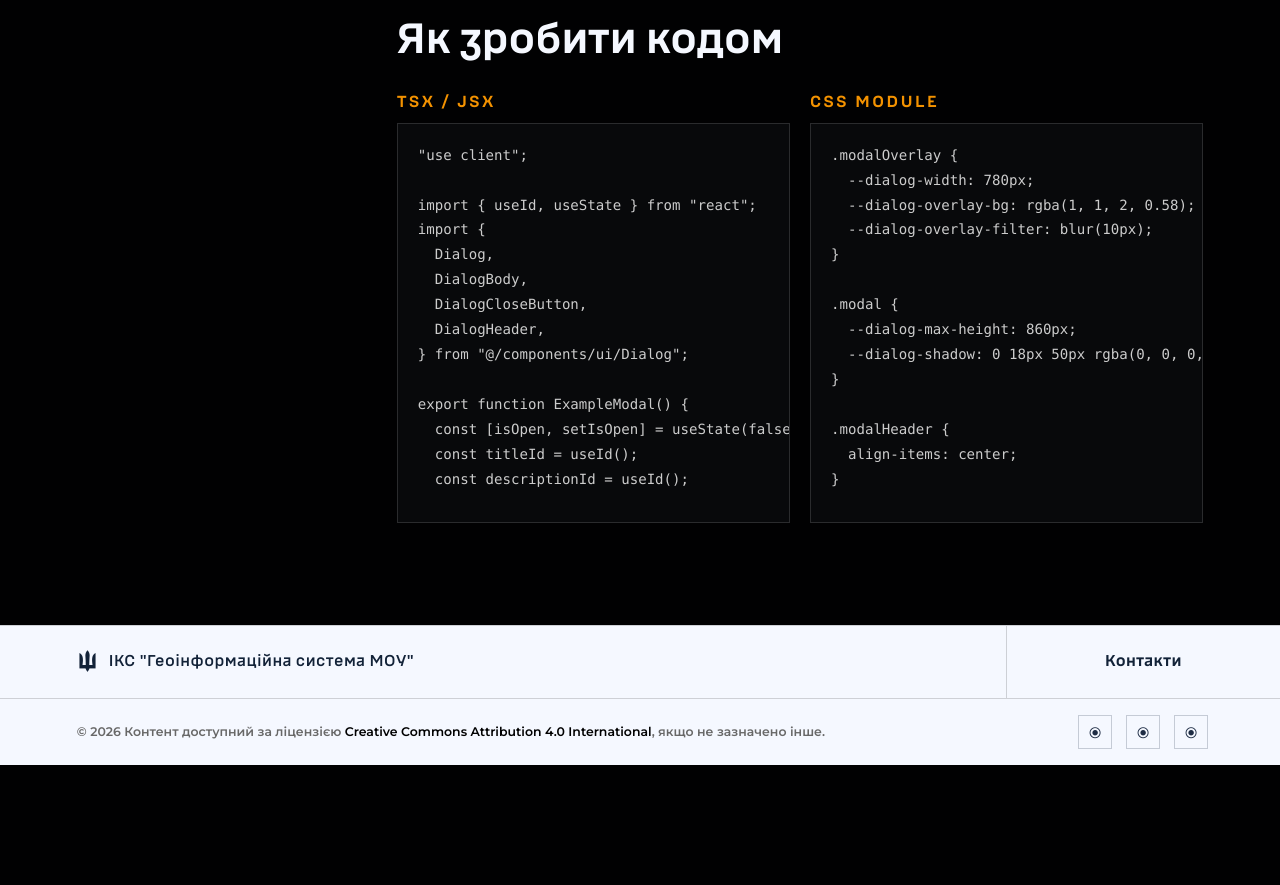
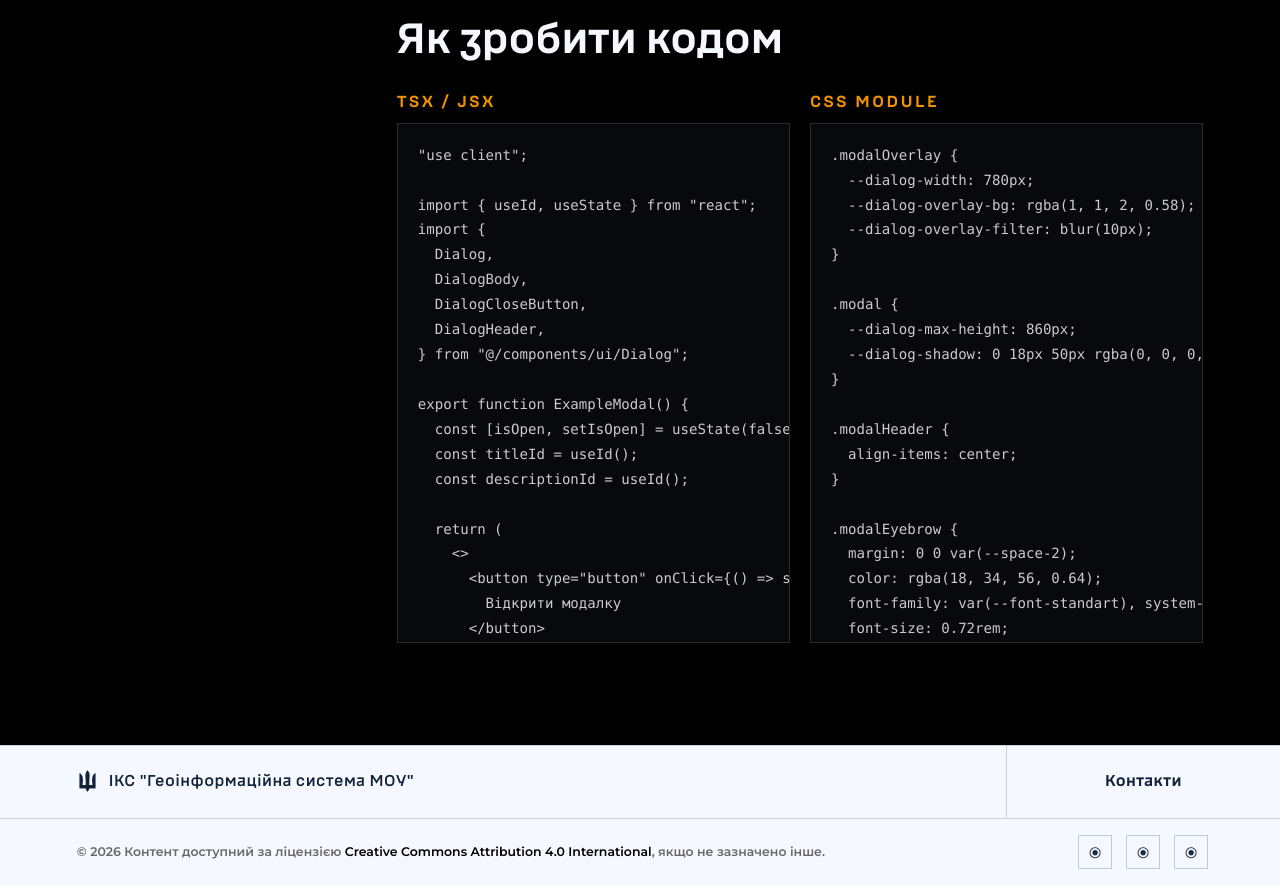
Before and after one commit to britanhate/UI-kit, a Next.js app: page /modals in a window 1280 px wide. Shown: the part 2000-2885 px from the top of the page. Before the commit the page ends 2765 px from the top, so only its background shows below. Built offline with nearby package versions, Linux system fonts and the light colour scheme.

Commit message:
Simplify design system code blocks

```diff
--- a/src/design-system/ExpandableCodeBlock.module.css
+++ b/src/design-system/ExpandableCodeBlock.module.css
@@ -1,18 +1,6 @@
-.root {
-  --code-preview-height: clamp(17rem, 42vw, 25rem);
-
-  min-width: 0;
-}
-
-.codeFrame {
-  position: relative;
-  min-width: 0;
-}
-
 .code {
-  max-height: var(--code-preview-height);
-  overflow-x: auto;
-  overflow-y: hidden;
+  max-height: 520px;
+  overflow: auto;
   margin: 0;
   border: var(--border-width) solid var(--color-border-soft);
   background: #08090b;
@@ -20,68 +8,15 @@
   color: var(--color-text-muted);
   font-size: 0.88rem;
   line-height: 1.7;
-  transition: max-height var(--duration-medium) var(--ease-standard);
-}
-
-.root[data-expanded="true"] .code {
-  max-height: none;
-  overflow-y: visible;
 }
 
 .code code {
   font-family: ui-monospace, SFMono-Regular, Consolas, "Liberation Mono", monospace;
 }
 
-.fade {
-  position: absolute;
-  right: var(--border-width);
-  bottom: var(--border-width);
-  left: var(--border-width);
-  height: 5.5rem;
-  background: linear-gradient(to bottom, rgba(8, 9, 11, 0), #08090b 78%);
-  pointer-events: none;
-}
-
-.toggle {
-  display: inline-flex;
-  align-items: center;
-  justify-content: center;
-  min-height: 2.35rem;
-  margin-top: var(--space-3);
-  border: var(--border-width) solid var(--color-accent-border);
-  background: rgba(243, 146, 0, 0.14);
-  padding: 0 var(--space-4);
-  color: var(--color-soft-white);
-  font-family: var(--font-heading);
-  font-size: var(--text-xs);
-  font-weight: var(--font-weight-semibold);
-  letter-spacing: var(--tracking-eyebrow);
-  text-transform: uppercase;
-  cursor: pointer;
-  transition:
-    border-color var(--duration-fast) var(--ease-standard),
-    background var(--duration-fast) var(--ease-standard),
-    color var(--duration-fast) var(--ease-standard);
-}
-
-.toggle:hover,
-.toggle:focus-visible {
-  border-color: var(--color-accent);
-  background: rgba(243, 146, 0, 0.22);
-  color: var(--color-soft-white);
-  outline: none;
-}
-
 @media (max-width: 820px) {
-  .root {
-    --code-preview-height: clamp(13.5rem, 58vw, 20rem);
-  }
-
   .code {
+    max-height: 380px;
     padding: var(--space-4);
   }
-
-  .fade {
-    height: 4.75rem;
-  }
 }
--- a/src/design-system/ExpandableCodeBlock.tsx
+++ b/src/design-system/ExpandableCodeBlock.tsx
@@ -1,6 +1,3 @@
-"use client";
-
-import { useEffect, useRef, useState } from "react";
 import styles from "./ExpandableCodeBlock.module.css";
 
 type ExpandableCodeBlockProps = Readonly<{
@@ -8,68 +5,9 @@ type ExpandableCodeBlockProps = Readonly<{
 }>;
 
 export function ExpandableCodeBlock({ children }: ExpandableCodeBlockProps) {
-  const code = children.trim();
-  const rootRef = useRef<HTMLDivElement>(null);
-  const preRef = useRef<HTMLPreElement>(null);
-  const [isExpanded, setIsExpanded] = useState(false);
-  const [isExpandable, setIsExpandable] = useState(false);
-
-  useEffect(() => {
-    const root = rootRef.current;
-    const pre = preRef.current;
-
-    if (!root || !pre) {
-      return;
-    }
-
-    let frame = 0;
-
-    const measure = () => {
-      cancelAnimationFrame(frame);
-
-      frame = requestAnimationFrame(() => {
-        const previewHeight = Number.parseFloat(
-          window.getComputedStyle(root).getPropertyValue("--code-preview-height"),
-        );
-
-        setIsExpandable(pre.scrollHeight > previewHeight + 1);
-      });
-    };
-
-    measure();
-
-    const resizeObserver = new ResizeObserver(measure);
-    resizeObserver.observe(root);
-
-    window.addEventListener("resize", measure);
-
-    return () => {
-      cancelAnimationFrame(frame);
-      resizeObserver.disconnect();
-      window.removeEventListener("resize", measure);
-    };
-  }, [code]);
-
   return (
-    <div ref={rootRef} className={styles.root} data-expanded={isExpanded} data-expandable={isExpandable}>
-      <div className={styles.codeFrame}>
-        <pre ref={preRef} className={styles.code}>
-          <code>{code}</code>
-        </pre>
-
-        {isExpandable && !isExpanded ? <div className={styles.fade} aria-hidden="true" /> : null}
-      </div>
-
-      {isExpandable ? (
-        <button
-          type="button"
-          className={styles.toggle}
-          aria-expanded={isExpanded}
-          onClick={() => setIsExpanded((current) => !current)}
-        >
-          {isExpanded ? "Згорнути" : "Розгорнути"}
-        </button>
-      ) : null}
-    </div>
+    <pre className={styles.code} data-lenis-prevent>
+      <code>{children.trim()}</code>
+    </pre>
   );
 }
```
